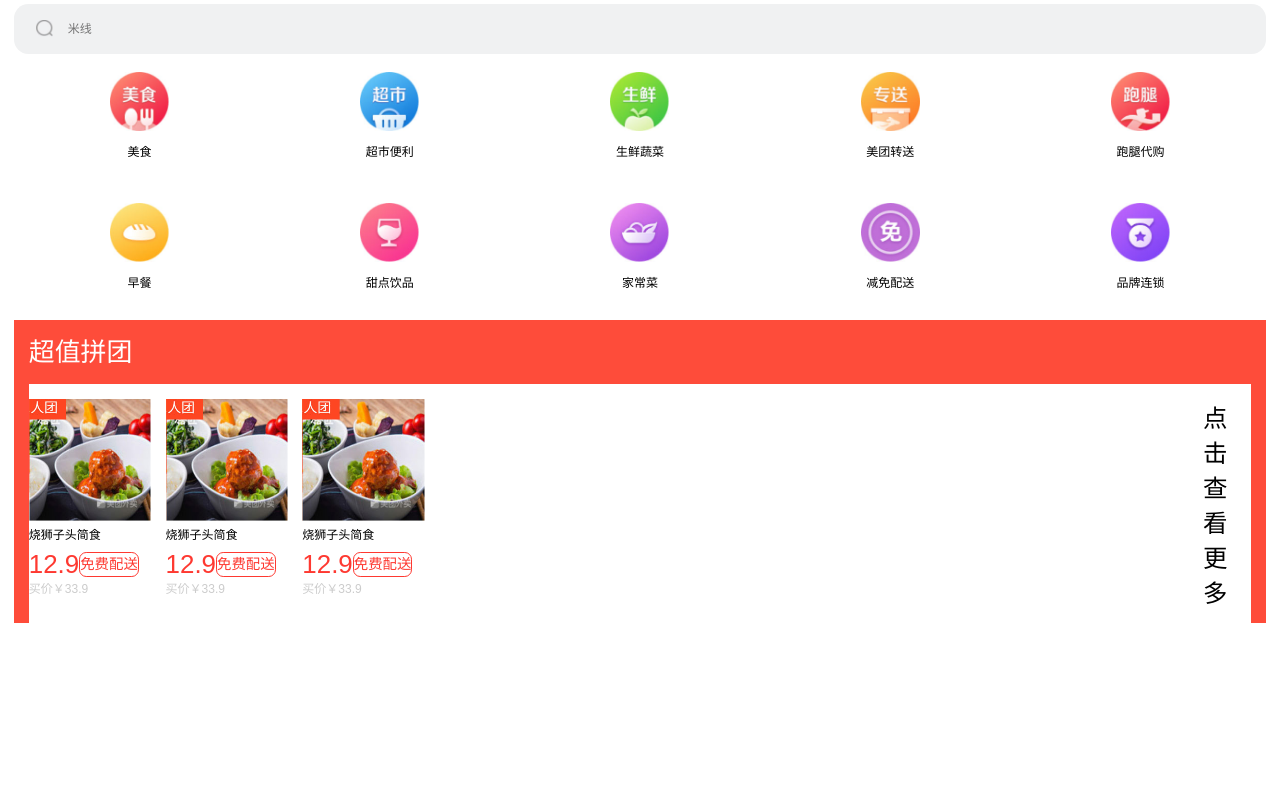
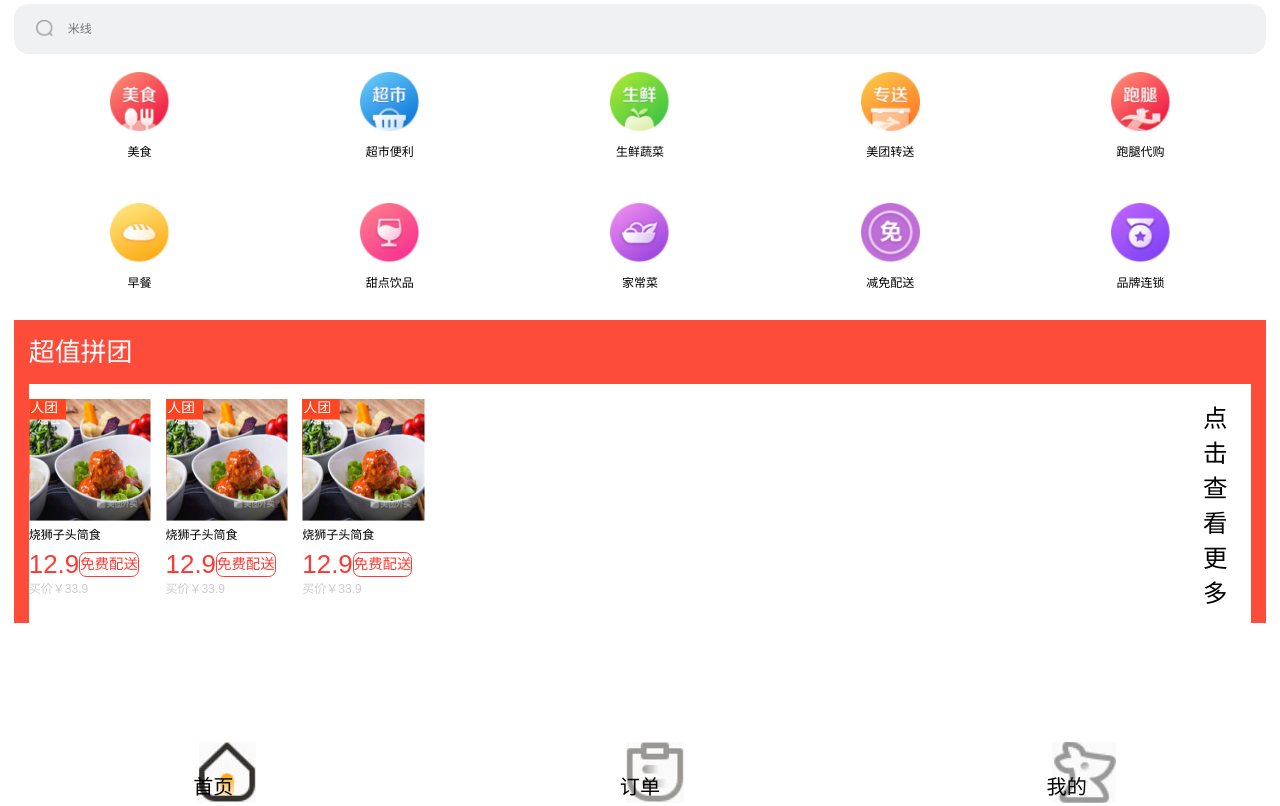
Before and after one commit to IIikeCats/zuoye1, a plain HTML site: page src/index.html in a window 1280 px wide. Drawn offline with Linux system fonts and the light colour scheme.

Commit message:
footer脚本

```diff
--- a/src/index.html
+++ b/src/index.html
@@ -132,7 +132,30 @@
             </div>
         </section>
         <footer>
-
+            <dl>
+                <dt>
+                    <img src="./img/13.jpg" alt="">
+                </dt>
+                <dd>
+                    首页
+                </dd>
+            </dl>
+            <dl>
+                <dt>
+                    <img src="./img/14.jpg" alt="">
+                </dt>
+                <dd>
+                    订单
+                </dd>
+            </dl>
+            <dl>
+                <dt>
+                    <img src="./img/15.jpg" alt="">
+                </dt>
+                <dd>
+                    我的
+                </dd>
+            </dl>
         </footer>
     </div>
 </body>
```
